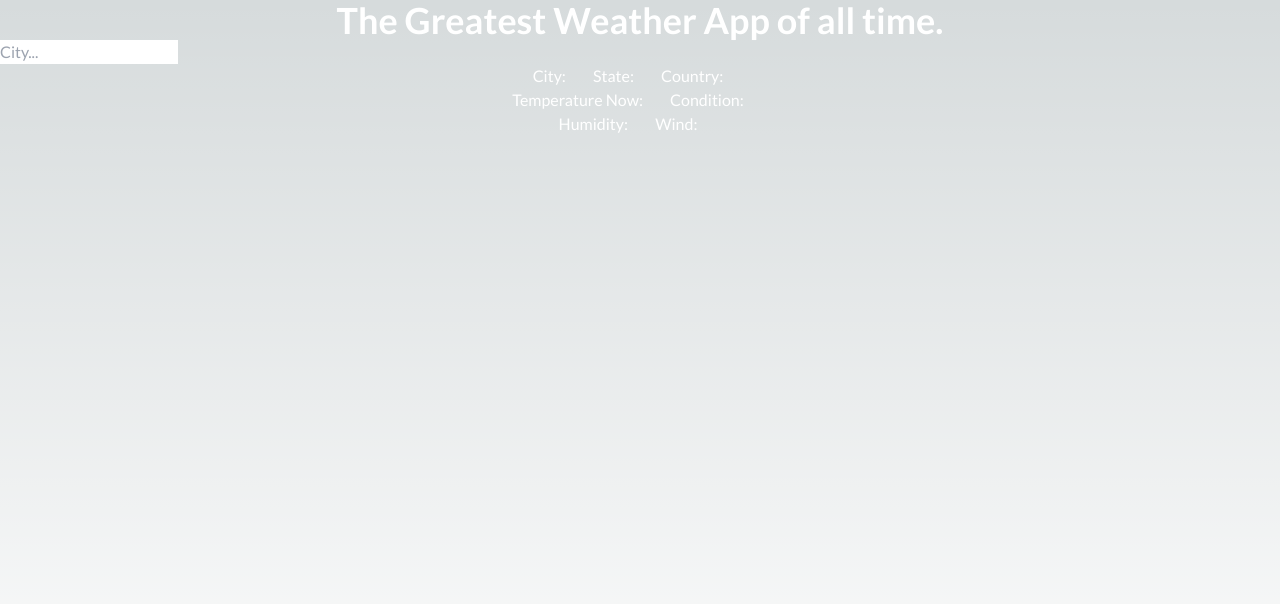
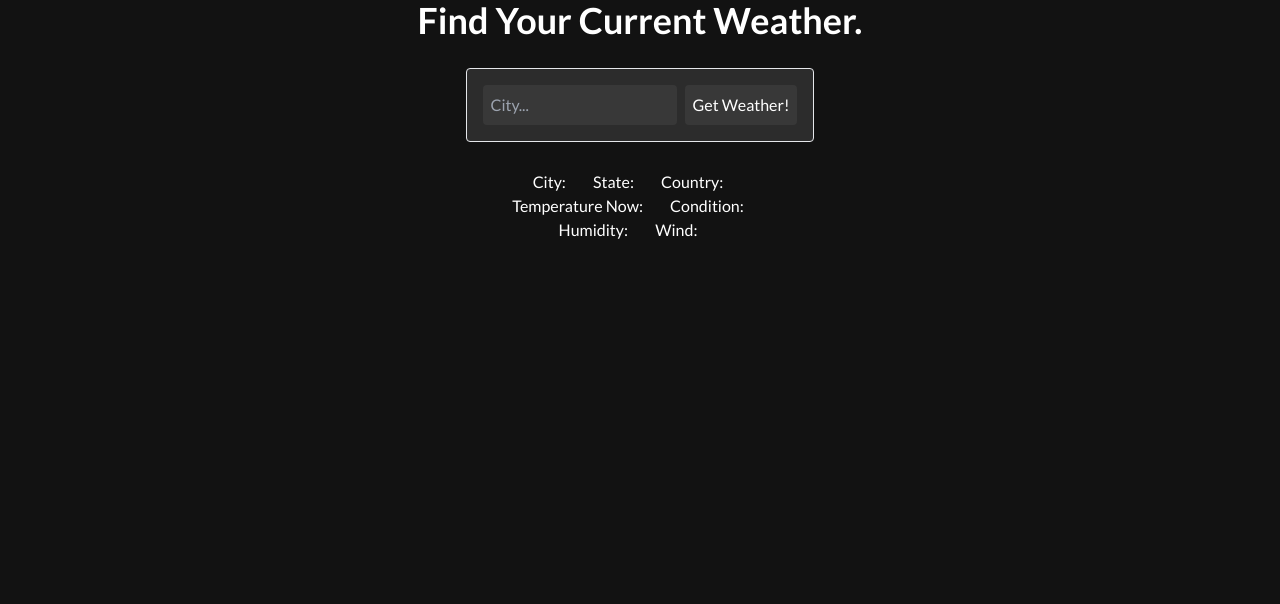
Before and after one commit to zacharymorel/greatest-weather-app, a Next.js app: page / in a window 1280 px wide. Shown: the top 604 px of the page. Built offline with nearby package versions, Linux system fonts and the light colour scheme; no server answers.

Commit message:
Adding theme and stylying

```diff
--- a/components/common/Form.tsx
+++ b/components/common/Form.tsx
@@ -1,28 +1,72 @@
-function Form(props: FormProps): React.ReactNode {
-  const { formData, schema, onChange, onSubmit } = props;
-
-  function buildForm(): React.ReactNode {
+function buildForm({
+  schema,
+  onSubmit,
+  onChange,
+  formData,
+}: FormProps): React.ReactNode {
   if (!schema || schema.length === 0) return null;
 
-    const conditionalProps: { onSubmit?: Function | any } = {};
-    if (onSubmit) conditionalProps.onSubmit = onSubmit;
+  function deriveFormElement(n: FormSchema): React.ReactNode {
+    if (!n) return null;
 
-    return schema.map((n) => {
+    // *NOTE: There would be more cases here. See inputType in FormSChema
+    // .i.e., dropdown and such if needed.
+    switch (n.inputType) {
+      case 'number':
         return (
           <input
-          className="text-black"
+            className="text-white bg-dark-4 p-2 mr-2 rounded last:mr-0 "
             key={n.name}
             type={n.inputType}
             onChange={onChange ? (e) => onChange(e.target.value) : () => {}}
             value={formData[n.name]}
             placeholder={n.placeHolder || ''}
-          {...conditionalProps}
           />
         );
-    });
+        break;
+
+      case 'text':
+        return (
+          <input
+            className="text-white bg-dark-4 p-2 mr-2 rounded last:mr-0 "
+            key={n.name}
+            type={n.inputType}
+            onChange={onChange ? (e) => onChange(e.target.value) : () => {}}
+            value={formData[n.name]}
+            placeholder={n.placeHolder || ''}
+          />
+        );
+        break;
+
+      case 'submit':
+        return (
+          <input
+            className="text-white bg-dark-4 p-2 mr-2 rounded last:mr-0 "
+            key={n.name}
+            type={n.inputType}
+            value={n.buttonValue}
+            onClick={onSubmit ? () => onSubmit() : () => {}}
+          />
+        );
+        break;
+
+      default:
+        return null;
+    }
   }
 
-  return <form onSubmit={(e) => e.preventDefault()}>{buildForm()}</form>;
+  return schema.map((n) => deriveFormElement(n));
+}
+
+function Form(props: FormProps): React.ReactNode {
+  return (
+    <form
+      className="bg-dark-3 p-4 border border-solid rounded"
+      onSubmit={(e) => e.preventDefault()}
+    >
+      {buildForm(props)}
+    </form>
+  );
 }
 
 export default Form;
--- a/components/common/Loader.tsx
+++ b/components/common/Loader.tsx
@@ -1,9 +1,9 @@
 function Loader(): JSX.Element {
   return (
     <>
-      <span className="ball -right-1" />
-      <span className="ball -right-2" />
-      <span className="ball -right-3" />
+      <span className="ball -right-1 w-1 h-1 rounded-half absolute" />
+      <span className="ball -right-2 w-1 h-1 rounded-half absolute" />
+      <span className="ball -right-3 w-1 h-1 rounded-half absolute" />
     </>
   );
 }
--- a/pages/index.tsx
+++ b/pages/index.tsx
@@ -5,7 +5,6 @@ import { useEffect, useState } from 'react';
 import Loader from '@/components/common/Loader';
 import Form from '@/components/common/Form';
 
-// TODO: ADD submit button to form schema.
 // TODO: STYLE FORM
 // TODO: Add geolocation search by city api endpoint
 // TODO: Try auto complete starts after 2 characters?
@@ -19,6 +18,11 @@ const formSchema: FormSchema[] = [
     name: 'city',
     placeHolder: 'City...',
   },
+  {
+    inputType: 'submit',
+    name: 'submit',
+    buttonValue: 'Get Weather!',
+  },
 ];
 
 const HomePage = () => {
@@ -31,6 +35,10 @@ const HomePage = () => {
   function weatherFormSearchOnChangeHandler(newWeatherState: any) {
     console.log('newWeatherState:: ', newWeatherState);
     setWeatherSearchFormData(newWeatherState);
+  }
+
+  function fetchCity() {
+    console.log('BAM');
   }
 
   async function fetchWeather() {
@@ -53,16 +61,19 @@ const HomePage = () => {
   }, []);
 
   return (
-    <div className="flex flex-col min-h-screen text-white">
-      <main>
+    <div className="min-h-screen text-white">
+      <main className="flex flex-col space-y-7">
         <h1 className="text-4xl font-bold text-center">
-          The Greatest Weather App of all time.
+          Find Your Current Weather.
         </h1>
-        <Form
-          schema={formSchema}
-          formData={weatherSearchFormData}
-          onChange={weatherFormSearchOnChangeHandler}
-        />
+        <div className="flex flex-row justify-center">
+          <Form
+            schema={formSchema}
+            formData={weatherSearchFormData}
+            onChange={weatherFormSearchOnChangeHandler}
+            onSubmit={fetchCity} // OR Auto complete and fetchWeather?
+          />
+        </div>
 
         <div className="flex flex-col items-center">
           <p>
--- a/styles/globals.css
+++ b/styles/globals.css
@@ -2,28 +2,24 @@
 @tailwind components;
 @tailwind utilities;
 
+/*
+ Need to keep tailwind theme config and css variables consistent.
+Can I import the tailwind theme values in to css variables?
+*/
+
 :root {
-  --foreground-rgb: 0, 0, 0;
-  --background-start-rgb: 214, 219, 220;
-  --background-end-rgb: 255, 255, 255;
-}
-
-@media (prefers-color-scheme: dark) {
-  :root {
-    --foreground-rgb: 255, 255, 255;
-    --background-start-rgb: 0, 0, 0;
-    --background-end-rgb: 0, 0, 0;
-  }
+  --black: 0, 0, 0;
+  --dark-0: 5, 5, 5;
+  --dark-1: 18, 18, 18;
+  --dark-2: 44, 44, 44;
+  --dark-3: 56, 56, 56;
+  --white: 255, 255, 255;
+  --radius-half: '50%';
 }
 
 body {
-  color: rgb(var(--foreground-rgb));
-  background: linear-gradient(
-      to bottom,
-      transparent,
-      rgb(var(--background-end-rgb))
-    )
-    rgb(var(--background-start-rgb));
+  color: rgb(var(--white));
+  background-color: rgb(var(--dark-1));
 }
 
 @layer utilities {
@@ -45,10 +41,6 @@ body {
 }
 
 .ball {
-  position: absolute;
-  width: 3px;
-  height: 3px;
-  background-color: green;
-  border-radius: 50%;
+  background-color: rgb(6, 37, 6);
   animation: bounce 0.5s ease-in-out infinite;
 }
--- a/tailwind.config.ts
+++ b/tailwind.config.ts
@@ -1,17 +1,22 @@
-import type { Config } from "tailwindcss";
+import type { Config } from 'tailwindcss';
 
 const config: Config = {
   content: [
-    "./pages/**/*.{js,ts,jsx,tsx,mdx}",
-    "./components/**/*.{js,ts,jsx,tsx,mdx}",
-    "./app/**/*.{js,ts,jsx,tsx,mdx}",
+    './pages/**/*.{js,ts,jsx,tsx,mdx}',
+    './components/**/*.{js,ts,jsx,tsx,mdx}',
+    './app/**/*.{js,ts,jsx,tsx,mdx}',
   ],
   theme: {
     extend: {
-      backgroundImage: {
-        "gradient-radial": "radial-gradient(var(--tw-gradient-stops))",
-        "gradient-conic":
-          "conic-gradient(from 180deg at 50% 50%, var(--tw-gradient-stops))",
+      colors: {
+        'dark-0': 'rgb(0, 0, 0)',
+        'dark-1': 'rgb(5, 5, 5)',
+        'dark-2': 'rgb(18, 18, 18)',
+        'dark-3': 'rgb(44, 44, 44)',
+        'dark-4': 'rgb(56, 56, 56)',
+      },
+      borderRadius: {
+        half: '50%',
       },
     },
   },
--- a/types/index.d.ts
+++ b/types/index.d.ts
@@ -14,8 +14,9 @@ interface FormSchema {
     | 'submit'
     | 'button'
     | 'dropdown';
-  label: string;
+  label?: string;
   name: string;
+  buttonValue?: string;
   placeHolder?: string;
   dropDownListItems?: [React.ReactNode];
 }
```
Lines whose indentation alone changed are shown as unchanged.
